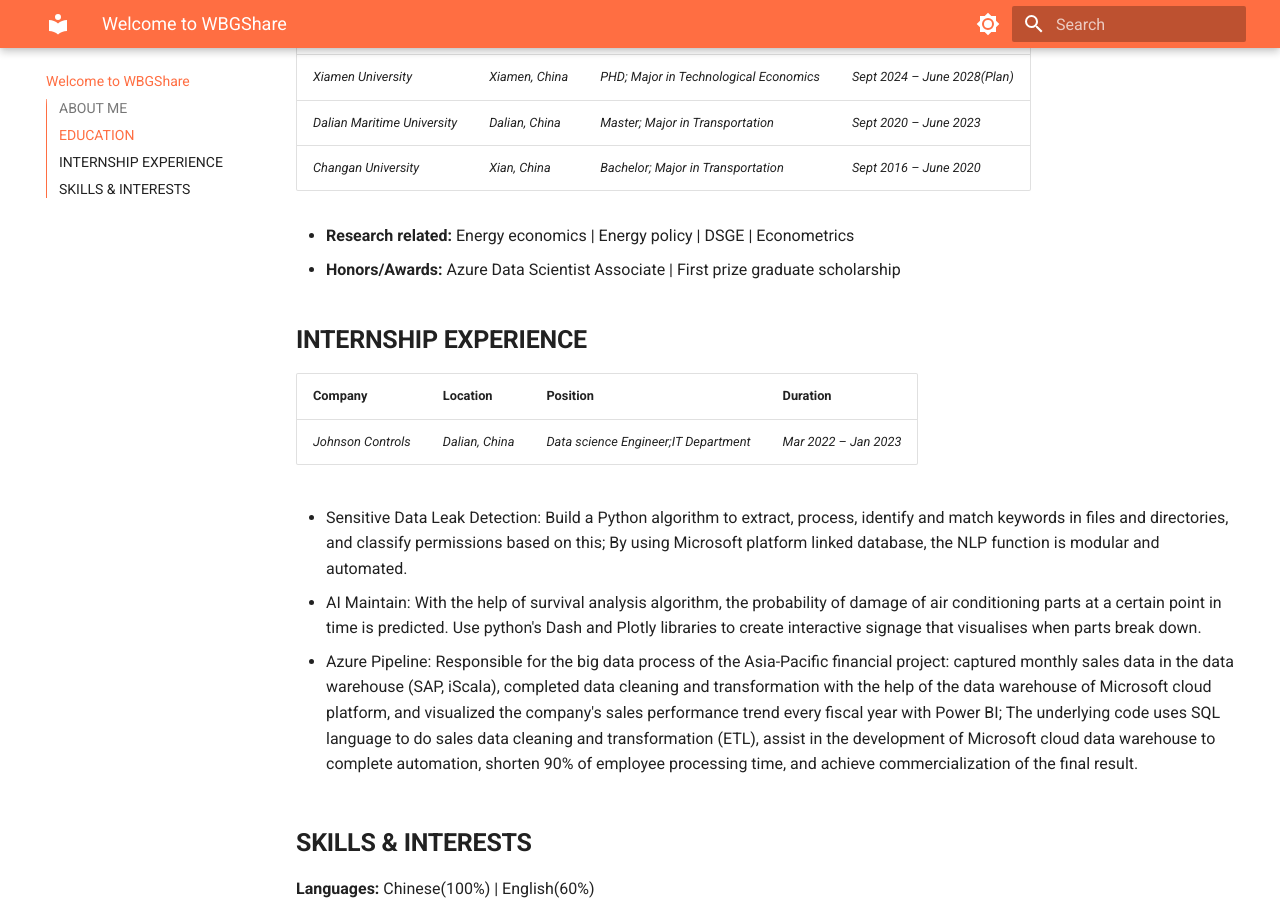
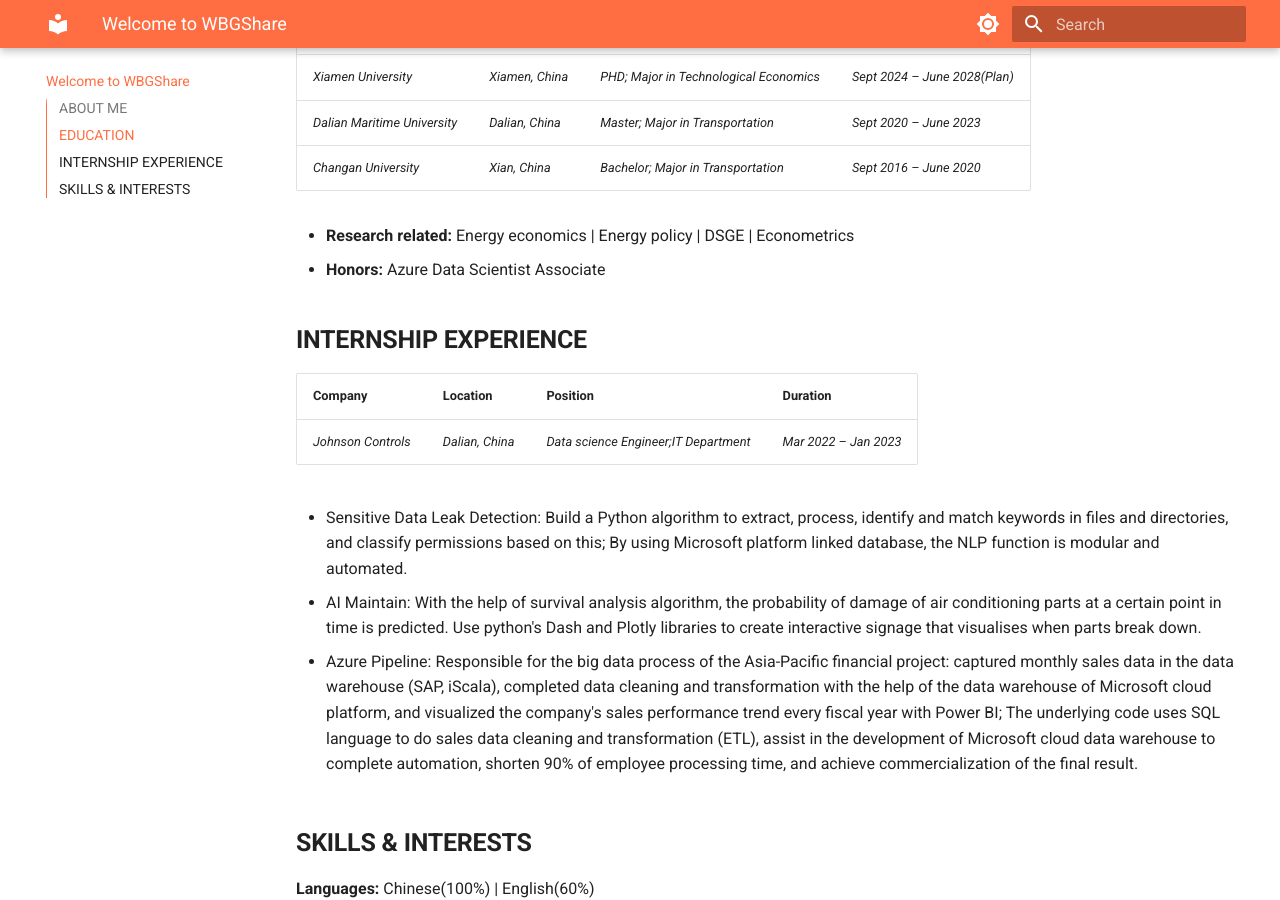
Before and after one commit to WBGZDTSL/WBGShare, an MkDocs documentation site: the page built from docs/index.md, in a window 1280 px wide and 900 px high, scrolled down 537 px. Built offline with MkDocs 1.6.1 and Material for MkDocs 9.7.7, drawn with Linux system fonts in a browser that asks for light colours.

Commit message:
Main interface modification

```diff
--- a/docs/index.md
+++ b/docs/index.md
@@ -18,7 +18,7 @@
 
 
 *   **Research related:** Energy economics | Energy policy | DSGE | Econometrics
-*   **Honors/Awards:** Azure Data Scientist Associate | First prize graduate scholarship
+*   **Honors:** Azure Data Scientist Associate
 
 ## **INTERNSHIP EXPERIENCE**
 
```
